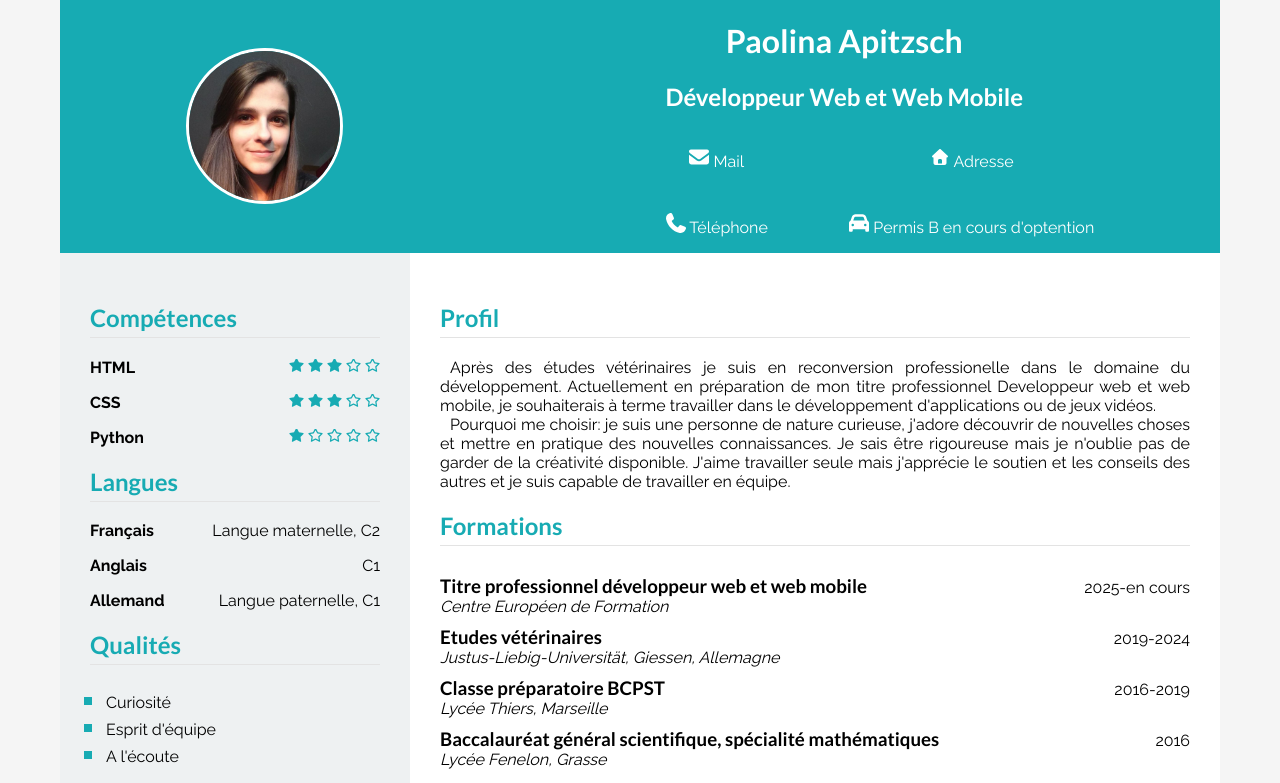
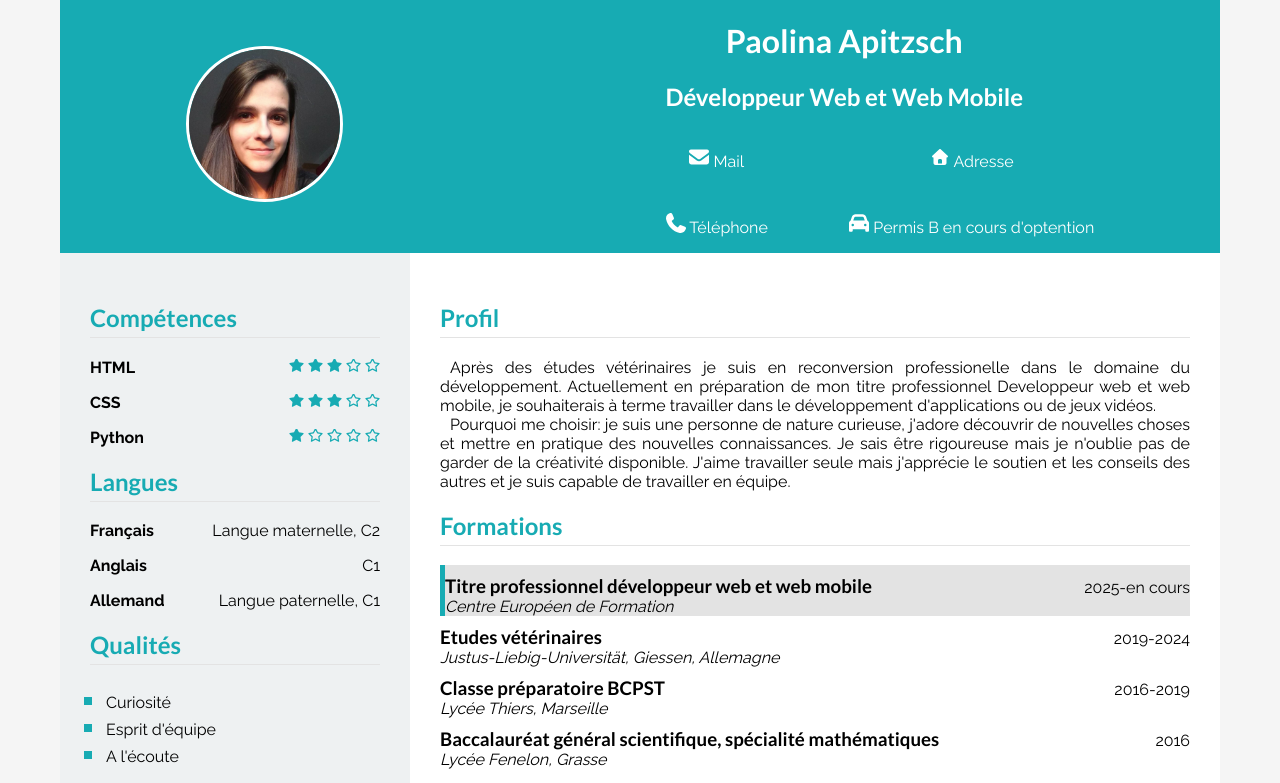
Before and after one commit to Paolina-coding/Curriculum-vitae, a plain HTML site: page index.html in a window 1280 px wide. In both pictures the pointer is over the element 815 px from the left and 590 px from the top of the page. Shown: the top 783 px of the page. Drawn offline with Linux system fonts and the light colour scheme.

Commit message:
Added some dynanism while hovering

```diff
--- a/assets/css/index.css
+++ b/assets/css/index.css
@@ -132,3 +132,16 @@ a{
     text-decoration: none;
     color: #ffffff;
 }
+
+#right_div .item:hover{
+    background-color: #e3e3e3;
+    border-left: thick solid #17abb3;
+}
+
+header img:hover{
+    cursor: zoom-in;
+}
+
+footer svg:hover{
+    opacity: 50%;
+}
--- a/index.html
+++ b/index.html
@@ -6,11 +6,12 @@
         <title>CV Paolina Apitzsch</title>
         <link rel="icon" href="./assets/img/favicon.png">
         <link rel="stylesheet" href="./assets/css/index.css">
+        <!-- All SVG Icons from Font Awesome Free v7.0.0 by @fontawesome - https://fontawesome.com License - https://fontawesome.com/license/free Copyright 2025 Fonticons, Inc.-->
     </head>
     <body>
         <div class="container">
             <header>
-                <img src="./assets/img/profile-picture.jpg" alt="Profile picture" id="profile-picture">
+                <a href="assets/img/profile-picture.jpg"><img src="./assets/img/profile-picture.jpg" alt="Profile picture" id="profile-picture"></a>
                 <div>
                     <h1>Paolina Apitzsch</h1>
                         <h2>Développeur Web et Web Mobile</h2>
```
